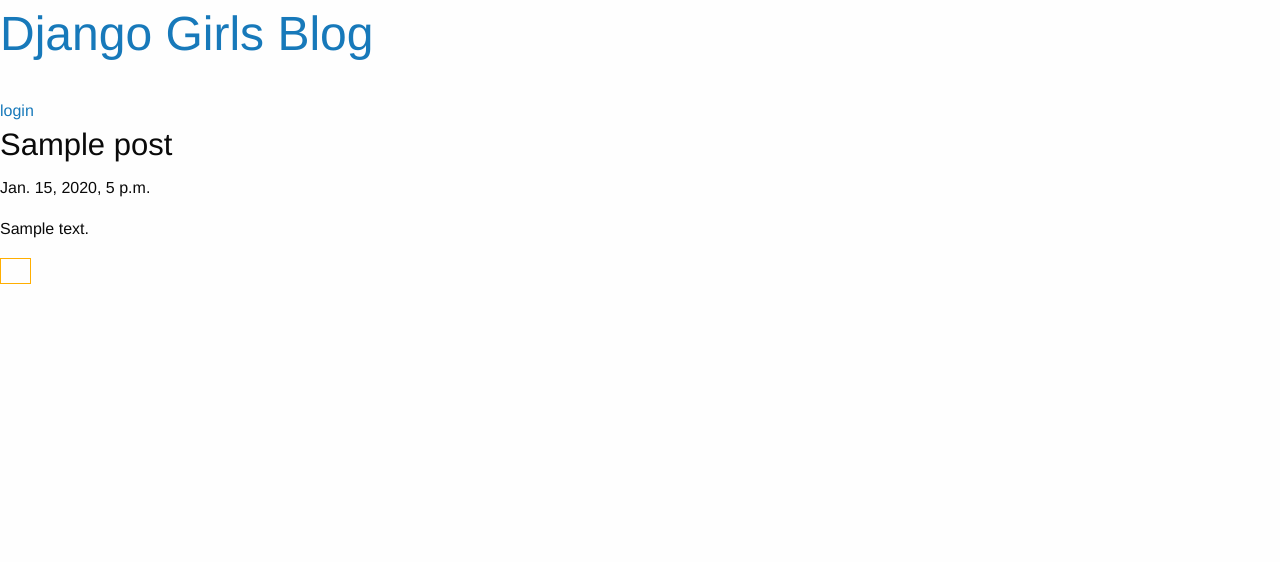
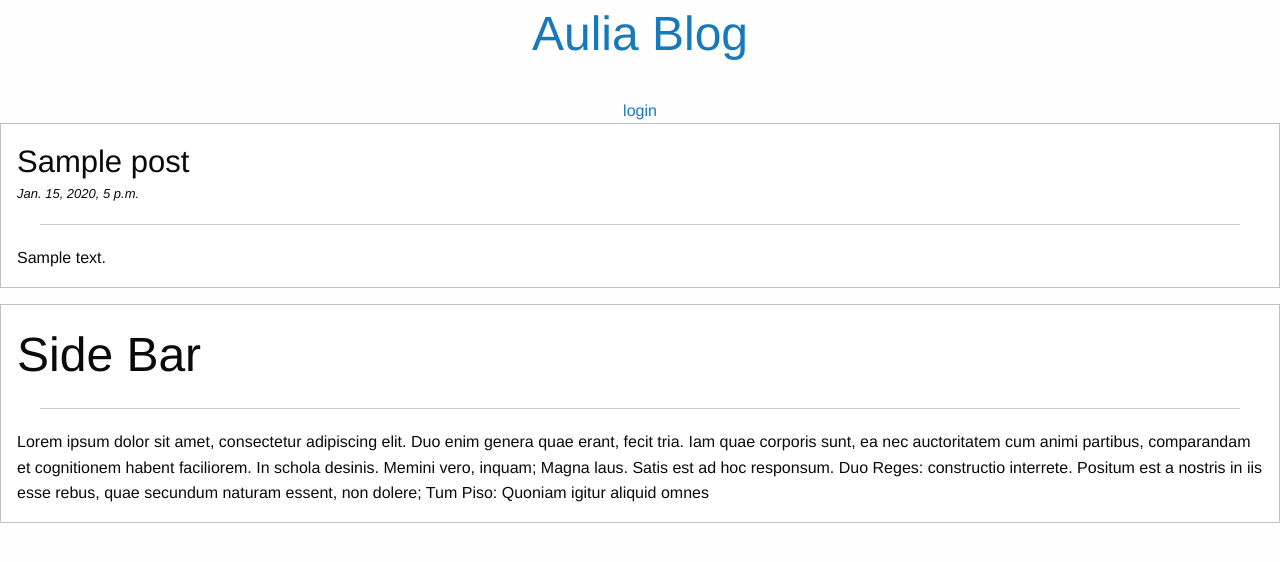
Before and after one commit to Fatkur94/Album-music, a Django app: page /post/1/ in a window 1280 px wide. Shown: the top 562 px of the page. Run offline with Django 3.2, Linux system fonts and the light colour scheme; tables that the repository leaves empty hold one stand-in row (values such as "Sample post"); some libraries are stand-ins or nearby versions.

Commit message:
adding a basic block grid of foundation

```diff
--- a/templates/blog/base.html
+++ b/templates/blog/base.html
@@ -3,20 +3,27 @@
  {% load staticfiles %}
 
  <head>
+    <meta charset="utf-8">
+    <meta http-equiv="x-ua-compatible" content="ie=edge">
+    <meta name="viewport" content="width=device-width, initial-scale=1.0">
+    <link rel="stylesheet" href="{% static 'css/foundation.min.css' %}">
+    <link rel='stylesheet' href="{% static 'css/icons/foundation-icons.css' %}">
   <title> blog Post</title>
-  <link rel="stylesheet" type="text/css" href="{% static 'css/foundation.min.css' %}"/>
   <link rel="stylesheet" type="text/css" href="{% static 'css/blog.css' %}"/>
-  <link rel="stylesheet" type="text/css" href="{% static 'css/foundation-icons.css' %}"/>
-
  </head>
 
  <body>
-    <div>
 
-      <h1><a href="{% url 'blog:post_list' %}">Django Girls Blog</a></h1>
+    <div class="row">
+    <div class="columns medium-text-center">
+
+      <h1><a href="{% url 'blog:post_list' %}">Aulia Blog</a></h1>
 
     </div>
+    </div>
     <br/>
+    <div class="row">
+    <div class="columns medium-text-center">
     {% if user.is_authenticated %}
       <a class='hollow button warning' href="{% url 'blog:post_create' %}">create post</a>
       <a class='hollow button warning' href='{% url "blog:post_draft" %}'>draft</a>
@@ -24,8 +31,20 @@
     {% else %}
       <a class="hollow butoon warning" href="{% url 'login' %}">login</a>
     {% endif %}
+    </div>
+    </div>
+
+    <div class="row">
+    <div class="columns small-12 medium-8 ">
    {% block content %}
    {% endblock %}
+   </div>
+
+   <div class="columns medium-4">
+   {% include 'blog/sidebar.html'%}
+
+   </div>
+   </div>
 
     <script src="{% static 'js/foundation.min.js' %}"></script>
    </body>
--- a/templates/blog/post_detail.html
+++ b/templates/blog/post_detail.html
@@ -3,15 +3,28 @@
 
 {% block content %}
 
-<h3>{{ post.title }}</h3>
-{% if post.published_date %}
-	<p>{{ post.published_date }}</p>
-{% else %}
-	<a href="{% url 'blog:post_publish' post.pk %}">publish</a>
+<div class="callout">
+
+<div class="columns medium-9">
+	<h3>{{ post.title }}</h3>
+	 {% if post.published_date %}
+		<p class="help-text">{{ post.published_date }}</p>
+	 {% else %}
+		<a href="{% url 'blog:post_publish' post.pk %}">publish</a>
+	 {% endif %}
+</div>
+
+<div class="columns medium-3 ">
+{% if user.is_authenticated %}
+	<a class="hollow button warning float-right" href="{% url 'blog:post_edit' post.pk %}">Edit</a>
+	<a class="hollow button warning float-right" href="{% url 'blog:post_delete' post.pk %}">Delete</a>
 {% endif %}
-<p>{{ post.text }}</p>
-<a class='fi-page-edit' href="{% url 'blog:post_edit' post.pk %}"></a>
-<button class="hollow button warning"><a class='fi-page-delete' href="{% url 'blog:post_delete' post.pk %}"></a></button>
-<i class="fi-page-delete"></i>
+</div>
+<hr>
+	<p>{{ post.text }}</p>
+
+
+
+</div>
 
 {% endblock %}
--- a/templates/blog/post_edit.html
+++ b/templates/blog/post_edit.html
@@ -5,7 +5,7 @@
 
 <form method="POST" enctype="multipart/form-data">{% csrf_token %}
 {{ form.as_p }}
-<input type="submit" name="save"/>
+<input type="submit" name="save" value="Publish" />
 </form>
 
 {% endblock %}
--- /dev/null
+++ b/templates/blog/sidebar.html
@@ -0,0 +1,5 @@
+<div class="callout">
+<h1>Side Bar</h1>
+<hr>
+   <p>Lorem ipsum dolor sit amet, consectetur adipiscing elit. Duo enim genera quae erant, fecit tria. Iam quae corporis sunt, ea nec auctoritatem cum animi partibus, comparandam et cognitionem habent faciliorem. In schola desinis. Memini vero, inquam; Magna laus. Satis est ad hoc responsum. Duo Reges: constructio interrete. Positum est a nostris in iis esse rebus, quae secundum naturam essent, non dolere; Tum Piso: Quoniam igitur aliquid omnes</p>
+</div>
```
Also changed, not shown: templates/blog/navbar.html (added, +29 -0 lines), templates/blog/post_list.html (+7 -1 lines), 1 other file.
